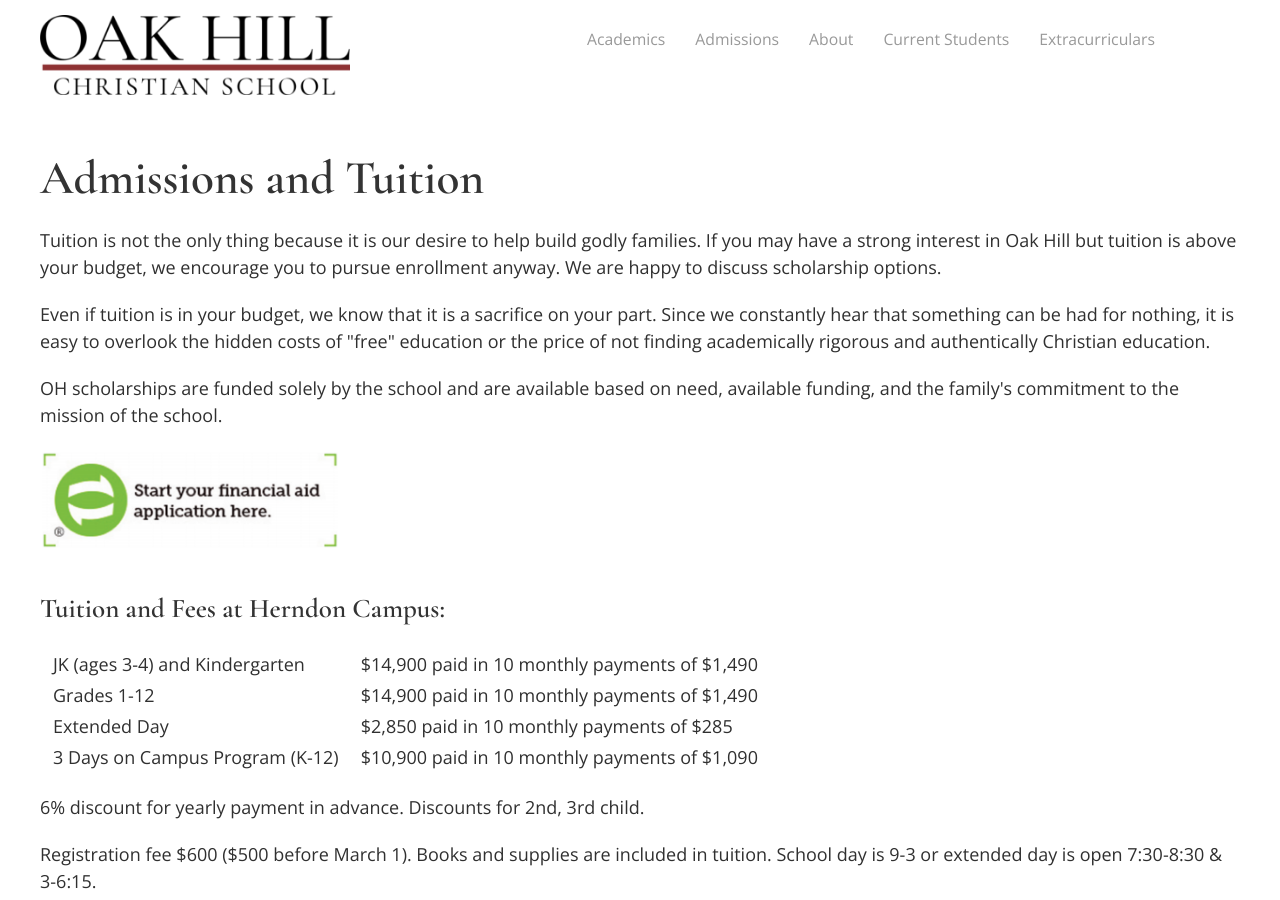
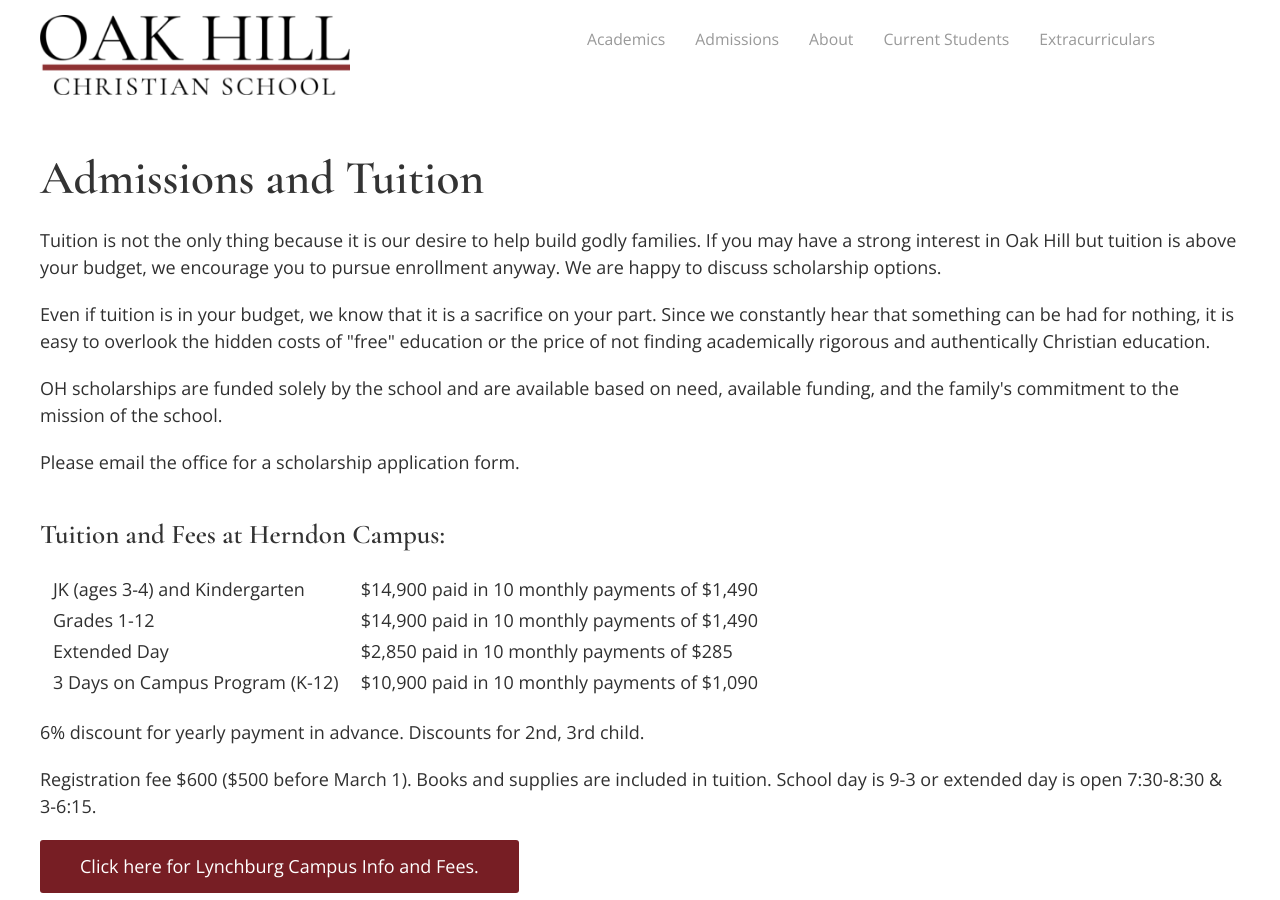
Before and after one commit to OakHillChristianSchool/oak-hill-website, a Jekyll site: the page built from admissions-tuition.html, in a window 1280 px wide and 900 px high. Built offline with Jekyll 4.4.1, drawn with Linux system fonts in a browser that asks for light colours.

Commit message:
Remove obselete fast application logo

```diff
--- a/admissions-tuition.html
+++ b/admissions-tuition.html
@@ -21,14 +21,8 @@
     need, available funding, and the family's commitment to the mission of the
     school.
   </p>
+  <p>Please email the office for a scholarship application form.</p>
 
-  <a
-    href="https://www.ismfast.com/FastPage.php?id=a6699551966bc485646630153c505e0c"
-    target="_blank"
-    ><img
-      class="uk-width-medium"
-      src="{{ 'assets/images/fast-logo.png' | relative_url }}"
-  /></a>
   <h3>Tuition and Fees at Herndon Campus:</h3>
   <table style="margin-left: 10px">
     <tbody>
```
